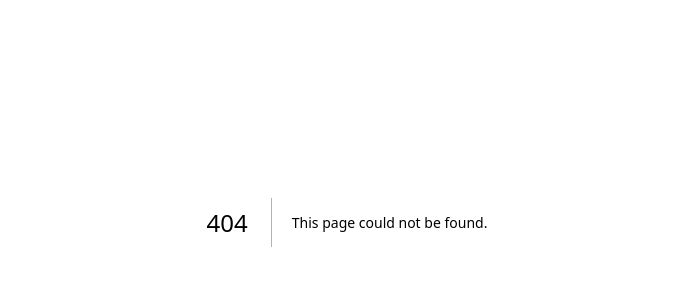
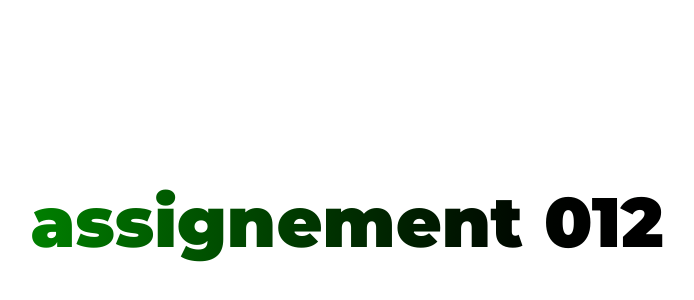
Before and after one commit to Yindeish/learning-js, a Next.js app: page /assignement in a window 1280 px wide. Before the commit this address had no page. Shown: the part 178-478 px from the top of the page, without its empty margins (293-987 px from the left). Built offline with nearby package versions, Linux system fonts and the light colour scheme.

Commit message:
assignement 012

```diff
--- /dev/null
+++ b/app/assignement/page.tsx
@@ -0,0 +1,241 @@
+"use client";
+import { Montserrat } from "next/font/google";
+
+const mont = Montserrat({
+  weight: ["100", "200", "900"],
+  subsets: ["latin"],
+});
+
+//quistion1
+
+// . Car Dealership System
+
+// A car dealership application stores cars available for sale.
+
+// Each car has:
+// • brand
+// • model
+// • year
+// • price
+// • engine
+
+// Each engine has:
+// • type
+// • horsepower
+// • fuelType
+
+// Fuel types can only be:
+// • petrol
+// • diesel
+// • electric
+// • hybrid
+
+//Create a FuelType union type.
+type FuelType = "petrol" | "disel" | "electric" | "hybrid";
+
+//Create an Engine type.
+
+type Engine = {
+  type: string;
+  horsepower: number;
+  fuelType: FuelType;
+};
+
+//Create a Car TYPE that includes the engine.
+type Car = {
+  brand: string;
+  model: string;
+  year: number;
+  price: number;
+  engine: Engine;
+};
+
+//question 2 2. Online Course Platform
+
+// An online learning platform stores courses created by instructors.
+
+// Each course contains:
+// • courseId
+// • courseTitle
+// • instructorName
+// • lessons
+// • price
+
+// Each lesson contains:
+// • lessonId
+// • title
+// • durationMinutes
+
+// Task
+
+// Create a Lesson type.
+
+type Lesson = {
+  lessonId: string;
+  titil: string;
+  durationMinutes: number;
+};
+
+// Create a Course type.
+
+type Cours = {
+  courseId: number;
+  courseTitle: string;
+  instructorName: string;
+  lessons: Lesson[];
+  price: number;
+};
+
+// Ensure lessons is typed as an array of Lesson.
+
+//qustion 3 3. Banking Application
+
+// A banking system stores user accounts.
+
+// Each account contains:
+// • accountNumber
+// • accountName
+// • balance
+// • currency
+// • status
+
+// Currencies can only be:
+// • NGN
+// • USD
+// • EUR
+
+// Account status can only be:
+// • active
+// • frozen
+// • closed
+
+// Task
+
+// Create a Currency union type.
+
+type Currency = "NGN" | "USD" | "EUR";
+
+// Create an AccountStatus union type.
+type AccountStatus = "active" | "frozen" | "closed";
+
+// Create an Account type.
+type Account = {
+  accountNumber: number;
+  accountName: string;
+  balance: number;
+  currency: Currency;
+  status: AccountStatus;
+};
+
+//4. Movie Streaming Platform
+
+// A movie platform stores information about movies.
+
+// Each movie contains:
+// • movieId
+// • title
+// • releaseYear
+// • genre
+// • rating
+
+// Genres can only be:
+// • action
+// • comedy
+// • drama
+// • horror
+// • documentary
+
+// Task
+
+// Create a Genre union type.
+type Genre = "action" | "commedy" | "drama" | "horror" | "documentary";
+
+// Create a Movie type using that type.
+type Movie = {
+  movieId: number;
+  title: string;
+  releaseYear: number;
+  genre: Genre;
+  rating: number;
+};
+
+//question 5 5. Social Media Post System
+
+// A social media application stores posts created by users.
+
+// Each post contains:
+// • postId
+// • authorName
+// • content
+// • likes
+// • comments
+
+// Each comment contains:
+// • commentId
+// • username
+// • message
+// • createdAt
+
+// Task
+
+// Create a Comment type.
+
+type Comment = {
+  commentId: number;
+  username: string;
+  message: string;
+  createdAt: Date;
+};
+
+// Create a Post type.
+type Post = {
+  postId: number;
+  authorName: string;
+  content: string;
+  likes: number;
+  comments: Comment[];
+};
+
+// Ensure comments can store multiple comments.
+
+//qustion6
+// 6. Ride Hailing Application
+
+// A ride hailing app stores ride information.
+
+// Each ride contains:
+// • rideId
+// • passengerName
+// • driverName
+// • pickupLocation
+// • destination
+// • rideStatus
+
+// Ride status can only be:
+// • requested
+// • accepted
+// • ongoing
+// • completed
+// • cancelled
+
+// Task
+
+// Create a RideStatus union type.
+type RideStatus = "requested";
+
+// Create a Ride interface.
+
+export default function Home() {
+  // JSX/TSX starts here
+  return (
+    <div className="w-screen h-screen bg-white flex flex-col items-center justify-center">
+      <div
+        className={`text-center text-[70px] font-black text-transparent bg-clip-text bg-gradient-to-r from-[green] to-[black] ${mont.className}`}
+      >
+        assignement 012
+      </div>
+      <div className="text-2xl text-black flex flex-col gap-1"></div>
+    </div>
+  );
+  // JSX/TSX ends here
+}
```
